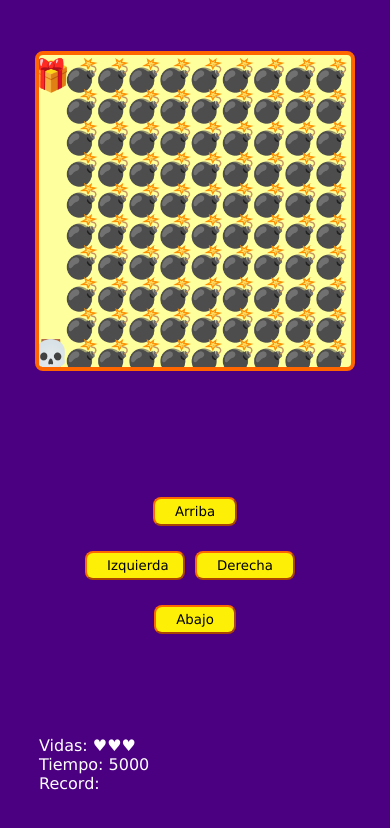
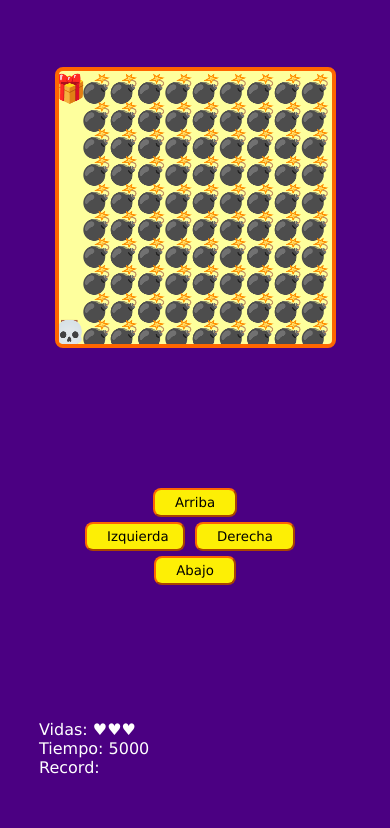
Before and after one commit to andresavilan/Videogames-JC, a plain HTML site: page index.html in a window 390 px wide. Drawn offline with Linux system fonts and the light colour scheme.

Commit message:
round bugs fixed and some others adjustments to make it fully functional

```diff
--- a/main.js
+++ b/main.js
@@ -42,15 +42,19 @@ btnDown.addEventListener('click', moveDown)
 
 function setCanvasSize() {
     if (window.innerWidth < window.innerHeight) {
-        canvasSize = window.innerWidth * 0.8
+        canvasSize = window.innerWidth * 0.7
     } else {
-        canvasSize = window.innerHeight * 0.8
+        canvasSize = window.innerHeight * 0.7
     }
+
+    canvasSize = Number(canvasSize.toFixed(0))
 
     canvas.setAttribute('width', canvasSize)
     canvas.setAttribute('height', canvasSize)
 
     elementSize = canvasSize / 10
+    playerPosition.x = undefined
+    playerPosition.y = undefined
     startGame()
 }
 
--- a/styles.css
+++ b/styles.css
@@ -57,6 +57,6 @@ body {
   }
 
   @media (max-width: 440px) {
-    button { margin-top: 25px; }
+    button { margin-top: 5px; }
     #up, #down { margin-left: 100%; margin-right: 100%; }
   }
```
